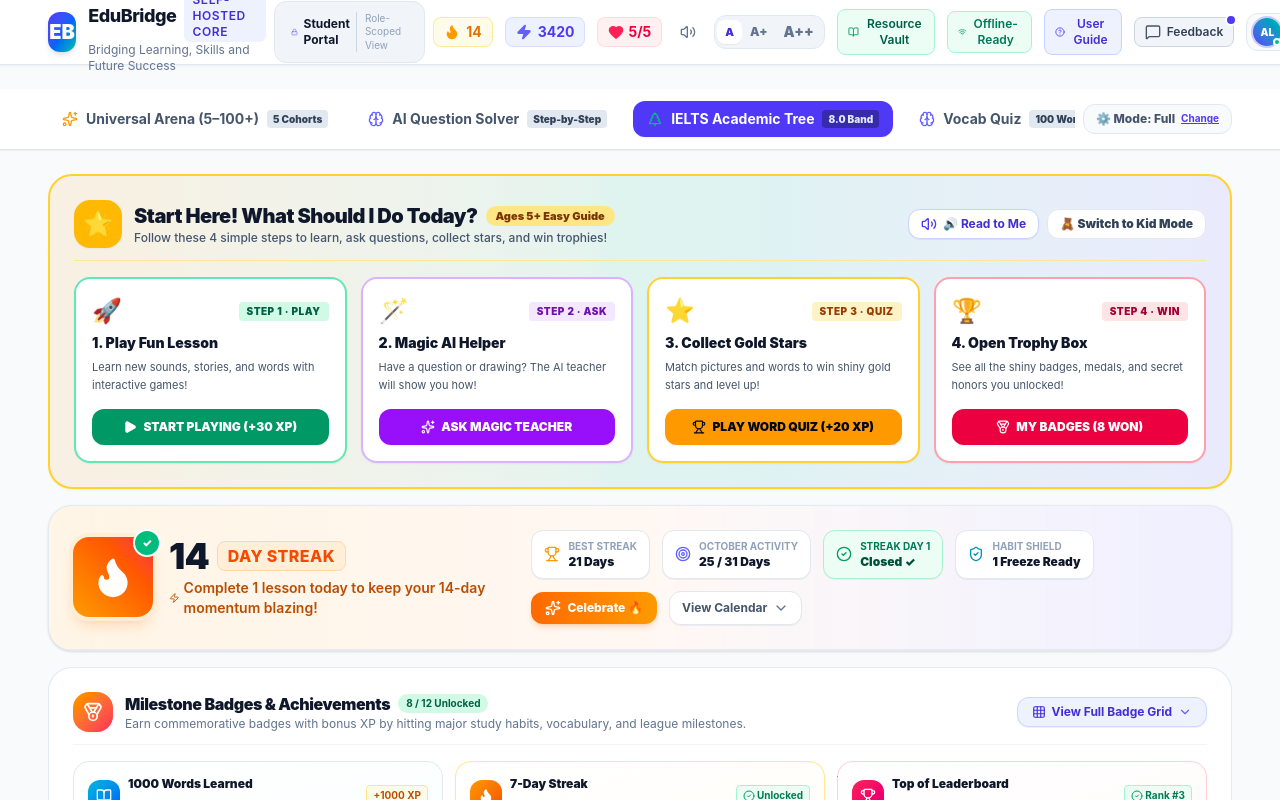
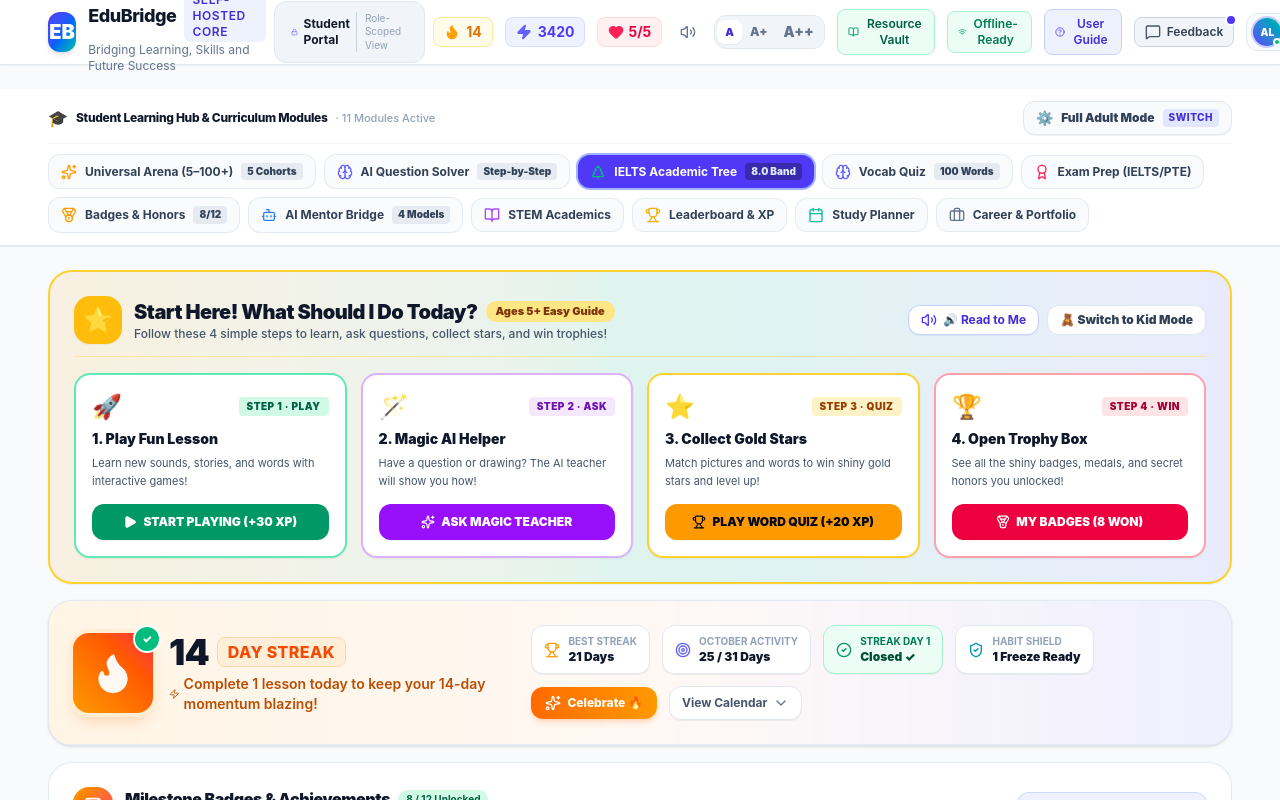
Before and after one commit to cemehboob/EduBridge, a React (Vite) app: page / in a window 1280 px wide. Shown: the top 800 px of the page. Built offline with nearby package versions, Linux system fonts and the light colour scheme.

Commit message:
fix(nav): convert student sub-navigation to clean 2-row layout so mode switcher never hides menu options

```diff
--- a/src/components/student/StudentView.tsx
+++ b/src/components/student/StudentView.tsx
@@ -258,10 +258,51 @@ export const StudentView: React.FC<StudentViewProps> = ({
   return (
     <div className="space-y-6">
 
-      {/* Student Sub-Navigation Bar */}
+      {/* Student Sub-Navigation Bar: 2-Row Layout so Mode button never hides menu options */}
       <div className="border-b border-slate-200 bg-white shadow-2xs">
-        <div className="w-full max-w-[1720px] mx-auto px-4 sm:px-6 lg:px-8 xl:px-12 flex flex-col md:flex-row md:items-center justify-between gap-2 py-2">
-          <nav aria-label="Student Learning Navigation" className="flex space-x-2 sm:space-x-3 overflow-x-auto py-1">
+        <div className="w-full max-w-[1720px] mx-auto px-4 sm:px-6 lg:px-8 xl:px-12 py-3 space-y-2.5">
+
+          {/* Row 1: Workspace Title & Mode Toggle Bar */}
+          <div className="flex items-center justify-between gap-3 border-b border-slate-100 pb-2">
+            <div className="flex items-center gap-2 text-xs font-bold text-slate-700">
+              <span className="text-base">{isKidMode ? '🧸' : '🎓'}</span>
+              <span className="font-extrabold text-slate-900 tracking-tight">
+                {isKidMode ? 'Kid Adventure Hub & Learning Paths' : 'Student Learning Hub & Curriculum Modules'}
+              </span>
+              <span className="hidden sm:inline-block text-[11px] text-slate-400 font-medium">
+                · {visibleTabs.length} Modules Active
+              </span>
+            </div>
+
+            {/* Mode Switcher cleanly positioned on Row 1 */}
+            {onToggleSimplifiedInterface && (
+              <div className="flex items-center gap-2 shrink-0">
+                <button
+                  onClick={() => {
+                    sound.playClick();
+                    onToggleSimplifiedInterface(!isKidMode);
+                  }}
+                  className={`px-3 py-1.5 rounded-xl text-xs font-black transition-all border flex items-center gap-2 shadow-2xs cursor-pointer ${
+                    isKidMode
+                      ? 'bg-amber-500 text-white border-amber-600 hover:bg-amber-600 shadow-xs'
+                      : 'bg-slate-50 border-slate-200 text-slate-700 hover:bg-slate-100 hover:border-slate-300'
+                  }`}
+                  title={isKidMode ? 'Switch to full academic suite' : 'Switch to simple 5-year-old friendly mode'}
+                >
+                  <span className="text-sm">{isKidMode ? '🧸' : '⚙️'}</span>
+                  <span>{isKidMode ? '5-Yr Kid Mode (Active)' : 'Full Adult Mode'}</span>
+                  <span className={`text-[10px] uppercase tracking-wider font-extrabold px-1.5 py-0.5 rounded ${
+                    isKidMode ? 'bg-amber-700 text-amber-100' : 'bg-indigo-100 text-indigo-700'
+                  }`}>
+                    Switch
+                  </span>
+                </button>
+              </div>
+            )}
+          </div>
+
+          {/* Row 2: All Module Tabs rendered in clean 2-Row Flex Wrap so none are hidden */}
+          <nav aria-label="Student Learning Navigation" className="flex flex-wrap items-center gap-1.5 sm:gap-2">
             {visibleTabs.map((tab) => {
               const isActive = activeTab === tab.id;
               return (
@@ -271,12 +312,12 @@ export const StudentView: React.FC<StudentViewProps> = ({
                     sound.playClick();
                     setActiveTab(tab.id);
                   }}
-                  className={`flex items-center gap-2 px-3.5 py-2 rounded-xl text-xs sm:text-sm font-bold transition-all shrink-0 ${
+                  className={`flex items-center gap-2 px-3 py-2 rounded-xl text-xs font-bold transition-all cursor-pointer ${
                     isActive
                       ? isKidMode
-                        ? 'bg-amber-500 text-white shadow-xs'
-                        : 'bg-indigo-600 text-white shadow-xs'
-                      : 'text-slate-600 hover:text-slate-900 hover:bg-slate-100'
+                        ? 'bg-amber-500 text-white shadow-xs ring-2 ring-amber-300'
+                        : 'bg-indigo-600 text-white shadow-xs ring-2 ring-indigo-300'
+                      : 'text-slate-700 bg-slate-50/80 hover:text-slate-950 hover:bg-slate-100 border border-slate-200/80'
                   }`}
                 >
                   {tab.icon}
@@ -285,7 +326,7 @@ export const StudentView: React.FC<StudentViewProps> = ({
                     <span className={`text-[10px] px-1.5 py-0.5 rounded font-black ${
                       isActive
                         ? (isKidMode ? 'bg-amber-700 text-amber-100' : 'bg-indigo-800 text-indigo-100')
-                        : 'bg-slate-200 text-slate-700'
+                        : 'bg-slate-200/80 text-slate-700'
                     }`}>
                       {tab.badge}
                     </span>
@@ -295,26 +336,6 @@ export const StudentView: React.FC<StudentViewProps> = ({
             })}
           </nav>
 
-          {/* Quick Simplicity Mode Toggle in Navigation */}
-          {onToggleSimplifiedInterface && (
-            <div className="flex items-center gap-2 self-end md:self-auto shrink-0 pb-1 md:pb-0">
-              <button
-                onClick={() => {
-                  sound.playClick();
-                  onToggleSimplifiedInterface(!isKidMode);
-                }}
-                className={`px-3 py-1.5 rounded-xl text-xs font-extrabold transition-all border flex items-center gap-1.5 ${
-                  isKidMode
-                    ? 'bg-amber-50 border-amber-300 text-amber-900 hover:bg-amber-100'
-                    : 'bg-slate-50 border-slate-200 text-slate-600 hover:bg-slate-100'
-                }`}
-                title={isKidMode ? 'Switch to full interface view' : 'Switch to simple kid-friendly interface'}
-              >
-                <span>{isKidMode ? '🧸 Mode: Simple' : '⚙️ Mode: Full'}</span>
-                <span className="text-[10px] underline text-indigo-600 font-bold">Change</span>
-              </button>
-            </div>
-          )}
         </div>
       </div>
 
```
